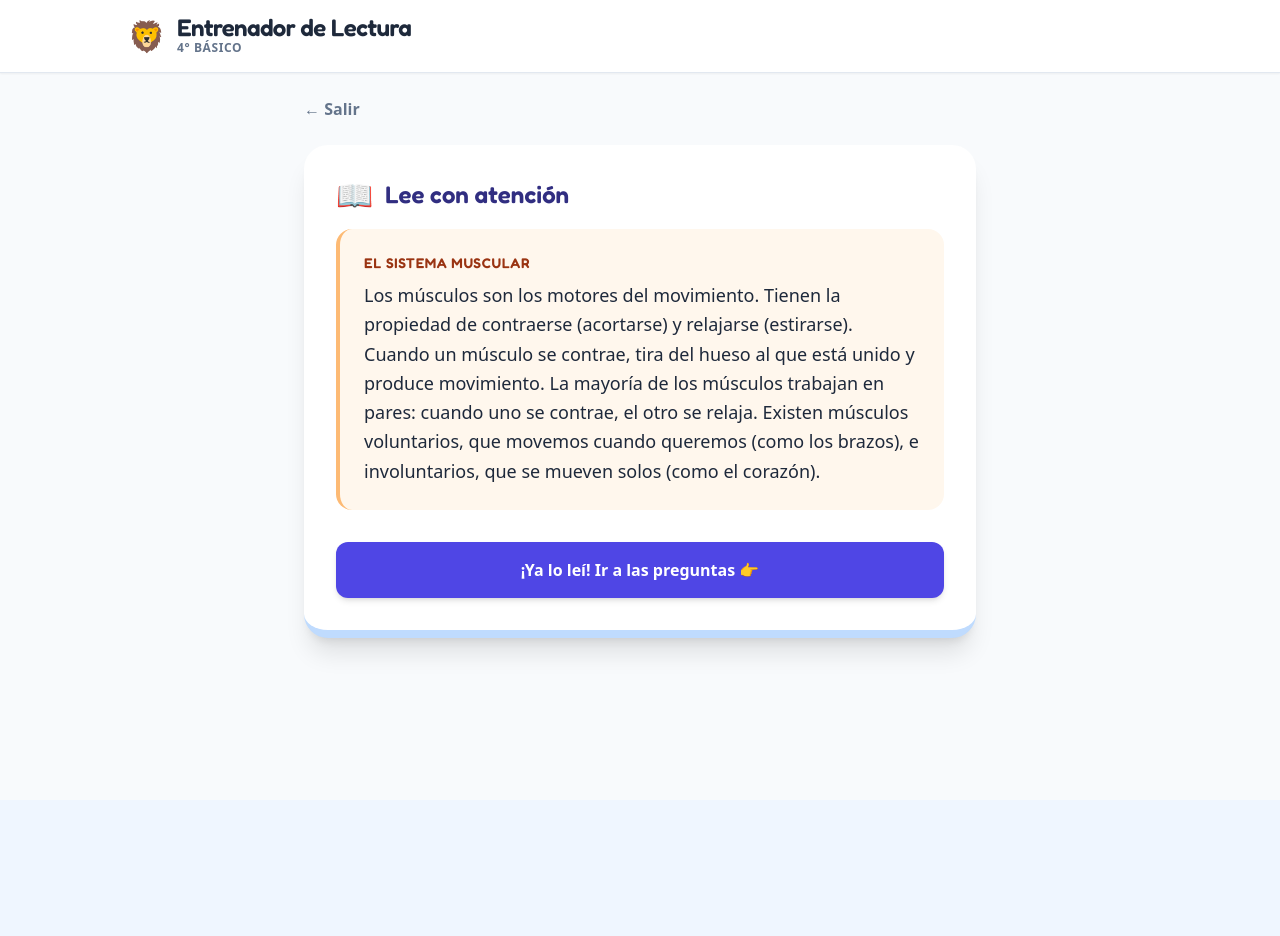
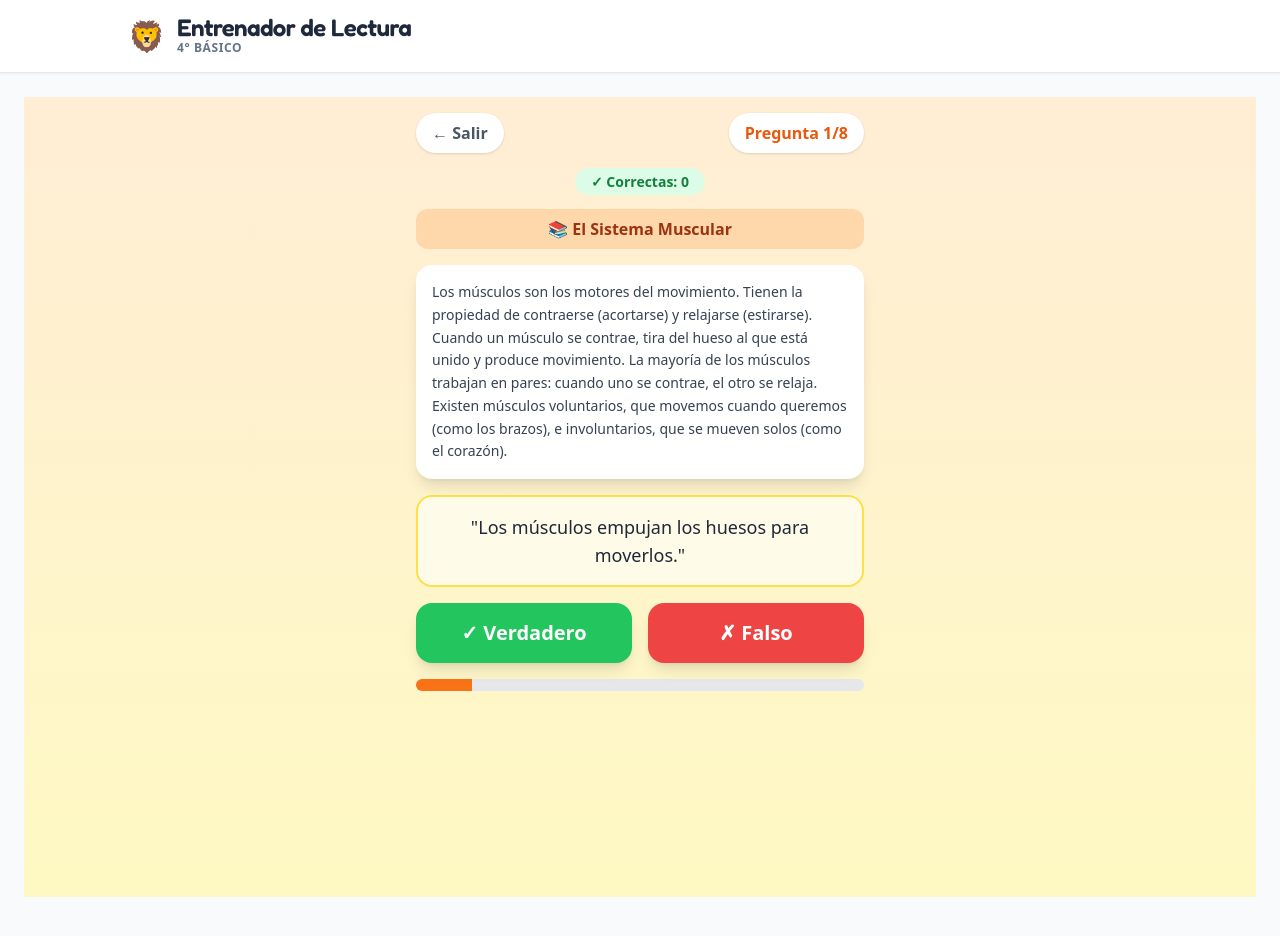
Before and after one commit to cuevasarancibia/lenguaje_semestral, a React (Vite) app: page / in a window 1280 px wide. Both pictures are taken after a click on the button 989 px from the left and 349 px from the top of the page. Shown: the top 936 px of the page. Before the commit the page ends 800 px from the top, so only its background shows below. Built offline with nearby package versions, Linux system fonts and the light colour scheme.

Commit message:
Refactor TrueFalseGame component with new features

```diff
--- a/components/TrueFalseGame.tsx
+++ b/components/TrueFalseGame.tsx
@@ -1,165 +1,382 @@
-import React, { useState } from 'react';
+import React, { useState, useEffect } from 'react';
 import { rapidRoundSets } from '../data';
+import { RapidRoundQuestion } from '../types';
 
 interface TrueFalseGameProps {
   onBack: () => void;
 }
 
-type GamePhase = 'reading' | 'questioning' | 'finished';
+interface LeaderboardEntry {
+  name: string;
+  score: number;
+  total: number;
+  percentage: number;
+  date: string;
+}
+
+// Función para mezclar array (Fisher-Yates shuffle)
+const shuffleArray = <T,>(array: T[]): T[] => {
+  const shuffled = [...array];
+  for (let i = shuffled.length - 1; i > 0; i--) {
+    const j = Math.floor(Math.random() * (i + 1));
+    [shuffled[i], shuffled[j]] = [shuffled[j], shuffled[i]];
+  }
+  return shuffled;
+};
+
+// Función para generar una partida aleatoria
+const generateRandomGame = () => {
+  // Mezclar todos los sets y tomar 2
+  const shuffledSets = shuffleArray(rapidRoundSets);
+  const selectedSets = shuffledSets.slice(0, 2);
+
+  // De cada set, tomar 4 preguntas aleatorias
+  const questions: { question: RapidRoundQuestion; setTitle: string; setText: string }[] = [];
+
+  selectedSets.forEach(set => {
+    const shuffledQuestions = shuffleArray(set.questions);
+    const selected = shuffledQuestions.slice(0, 4);
+    selected.forEach(q => {
+      questions.push({
+        question: q,
+        setTitle: set.title,
+        setText: set.text
+      });
+    });
+  });
+
+  return {
+    questions,
+    setTitles: selectedSets.map(s => s.title)
+  };
+};
+
+// Funciones para manejar el leaderboard en localStorage
+const getLeaderboard = (): LeaderboardEntry[] => {
+  try {
+    const stored = localStorage.getItem('aventura-leaderboard');
+    return stored ? JSON.parse(stored) : [];
+  } catch {
+    return [];
+  }
+};
+
+const saveToLeaderboard = (entry: LeaderboardEntry) => {
+  const leaderboard = getLeaderboard();
+  leaderboard.push(entry);
+  // Ordenar por porcentaje (descendente) y luego por puntaje
+  leaderboard.sort((a, b) => {
+    if (b.percentage !== a.percentage) return b.percentage - a.percentage;
+    return b.score - a.score;
+  });
+  // Mantener solo top 10
+  const top10 = leaderboard.slice(0, 10);
+  localStorage.setItem('aventura-leaderboard', JSON.stringify(top10));
+  return top10;
+};
 
 export const TrueFalseGame: React.FC<TrueFalseGameProps> = ({ onBack }) => {
-  const [currentSetIndex, setCurrentSetIndex] = useState(0);
-  const [currentQuestionIndex, setCurrentQuestionIndex] = useState(0);
-  const [phase, setPhase] = useState<GamePhase>('reading');
+  // Estado del juego
+  const [gameData, setGameData] = useState(() => generateRandomGame());
+  const [currentIndex, setCurrentIndex] = useState(0);
   const [score, setScore] = useState(0);
-  const [feedback, setFeedback] = useState<'correct' | 'incorrect' | null>(null);
+  const [showFeedback, setShowFeedback] = useState(false);
+  const [lastAnswer, setLastAnswer] = useState<boolean | null>(null);
+  const [gameFinished, setGameFinished] = useState(false);
 
-  const currentSet = rapidRoundSets[currentSetIndex];
-  const currentQuestion = currentSet.questions[currentQuestionIndex];
+  // Estado del leaderboard
+  const [showNameInput, setShowNameInput] = useState(false);
+  const [playerName, setPlayerName] = useState('');
+  const [leaderboard, setLeaderboard] = useState<LeaderboardEntry[]>([]);
+  const [scoreSaved, setScoreSaved] = useState(false);
 
-  // Total questions calculation
-  const totalQuestions = rapidRoundSets.reduce((acc, set) => acc + set.questions.length, 0);
-  const currentGlobalQuestion = rapidRoundSets.slice(0, currentSetIndex).reduce((acc, set) => acc + set.questions.length, 0) + currentQuestionIndex + 1;
+  // Cargar leaderboard al iniciar
+  useEffect(() => {
+    setLeaderboard(getLeaderboard());
+  }, []);
 
-  const handleStartQuestions = () => {
-    setPhase('questioning');
+  const currentQuestion = gameData.questions[currentIndex];
+  const totalQuestions = gameData.questions.length;
+  const percentage = Math.round((score / totalQuestions) * 100);
+
+  const handleAnswer = (answer: boolean) => {
+    const isCorrect = answer === currentQuestion.question.isTrue;
+    setLastAnswer(answer);
+    setShowFeedback(true);
+
+    if (isCorrect) {
+      setScore(prev => prev + 1);
+    }
   };
 
-  const handleAnswer = (answer: boolean) => {
-    if (feedback !== null) return; // Prevent double clicks
+  const handleNext = () => {
+    setShowFeedback(false);
+    setLastAnswer(null);
 
-    const isCorrect = answer === currentQuestion.isTrue;
-    if (isCorrect) setScore(s => s + 1);
-
-    setFeedback(isCorrect ? 'correct' : 'incorrect');
-
-    setTimeout(() => {
-      setFeedback(null);
-      // Check if there are more questions in this set
-      if (currentQuestionIndex < currentSet.questions.length - 1) {
-        setCurrentQuestionIndex(prev => prev + 1);
+    if (currentIndex + 1 >= totalQuestions) {
+      setGameFinished(true);
     } else {
-        // End of this set
-        if (currentSetIndex < rapidRoundSets.length - 1) {
-          // Move to next set
-          setCurrentSetIndex(prev => prev + 1);
-          setCurrentQuestionIndex(0);
-          setPhase('reading');
-        } else {
-          // End of game
-          setPhase('finished');
+      setCurrentIndex(prev => prev + 1);
     }
-      }
-    }, 2000);
   };
 
-  if (phase === 'finished') {
+  const handleSaveScore = () => {
+    if (playerName.length !== 5) return;
+
+    const entry: LeaderboardEntry = {
+      name: playerName.toUpperCase(),
+      score,
+      total: totalQuestions,
+      percentage,
+      date: new Date().toLocaleDateString('es-CL')
+    };
+
+    const updatedLeaderboard = saveToLeaderboard(entry);
+    setLeaderboard(updatedLeaderboard);
+    setScoreSaved(true);
+    setShowNameInput(false);
+  };
+
+  const handlePlayAgain = () => {
+    // Generar nueva partida completamente aleatoria
+    setGameData(generateRandomGame());
+    setCurrentIndex(0);
+    setScore(0);
+    setShowFeedback(false);
+    setLastAnswer(null);
+    setGameFinished(false);
+    setShowNameInput(false);
+    setPlayerName('');
+    setScoreSaved(false);
+  };
+
+  // Pantalla de fin de juego
+  if (gameFinished) {
+    const emoji = percentage >= 80 ? '🏆' : percentage >= 60 ? '⭐' : percentage >= 40 ? '💪' : '📚';
+    const message = percentage >= 80 ? '¡Excelente!' : percentage >= 60 ? '¡Muy bien!' : percentage >= 40 ? '¡Buen esfuerzo!' : '¡Sigue practicando!';
+
     return (
-      <div className="text-center bg-white p-10 rounded-3xl shadow-lg max-w-lg mx-auto animate-pop-in border-4 border-blue-100">
-        <h2 className="text-4xl font-bold text-slate-800 mb-4">¡Ronda Terminada!</h2>
-        <div className="text-6xl mb-6">🏁</div>
-        <p className="text-2xl text-slate-600 mb-8">
-          Tu puntaje: <span className="font-bold text-blue-600">{score}</span> de {totalQuestions}
+      <div className="min-h-screen bg-gradient-to-b from-orange-100 to-yellow-100 p-4">
+        <div className="max-w-md mx-auto">
+          {/* Resultado */}
+          <div className="bg-white rounded-2xl shadow-lg p-6 mb-4 text-center">
+            <div className="text-6xl mb-4">{emoji}</div>
+            <h2 className="text-2xl font-bold text-orange-600 mb-2">{message}</h2>
+            <p className="text-xl mb-2">
+              Obtuviste <span className="font-bold text-green-600">{score}</span> de {totalQuestions}
             </p>
-        <div className="flex gap-4 justify-center">
-          <button onClick={onBack} className="bg-slate-200 text-slate-700 px-6 py-3 rounded-full font-bold hover:bg-slate-300">Volver al Menú</button>
+            <p className="text-3xl font-bold text-orange-500 mb-4">{percentage}%</p>
+
+            <p className="text-sm text-gray-500 mb-4">
+              Temas: {gameData.setTitles.join(' y ')}
+            </p>
+
+            {/* Botón para guardar puntaje */}
+            {!scoreSaved && !showNameInput && (
+              <button
+                onClick={() => setShowNameInput(true)}
+                className="w-full bg-yellow-500 hover:bg-yellow-600 text-white font-bold py-3 px-6 rounded-xl mb-3 transition-all"
+              >
+                📝 Guardar mi puntaje
+              </button>
+            )}
+
+            {/* Input para nombre */}
+            {showNameInput && (
+              <div className="bg-yellow-50 rounded-xl p-4 mb-4">
+                <p className="text-sm text-gray-600 mb-2">Escribe tu nombre (5 letras):</p>
+                <input
+                  type="text"
+                  value={playerName}
+                  onChange={(e) => {
+                    const value = e.target.value.replace(/[^a-zA-Z]/g, '').slice(0, 5);
+                    setPlayerName(value);
+                  }}
+                  placeholder="ABCDE"
+                  className="w-full text-center text-2xl font-bold tracking-widest border-2 border-yellow-400 rounded-lg p-2 mb-3 uppercase"
+                  maxLength={5}
+                  autoFocus
+                />
+                <div className="flex gap-2">
+                  <button
+                    onClick={() => setShowNameInput(false)}
+                    className="flex-1 bg-gray-300 hover:bg-gray-400 text-gray-700 font-bold py-2 px-4 rounded-lg"
+                  >
+                    Cancelar
+                  </button>
+                  <button
+                    onClick={handleSaveScore}
+                    disabled={playerName.length !== 5}
+                    className={`flex-1 font-bold py-2 px-4 rounded-lg ${
+                      playerName.length === 5
+                        ? 'bg-green-500 hover:bg-green-600 text-white'
+                        : 'bg-gray-200 text-gray-400 cursor-not-allowed'
+                    }`}
+                  >
+                    Guardar
+                  </button>
+                </div>
+              </div>
+            )}
+
+            {scoreSaved && (
+              <div className="bg-green-100 text-green-700 rounded-xl p-3 mb-4">
+                ✅ ¡Puntaje guardado!
+              </div>
+            )}
+
+            {/* Botones de acción */}
+            <button
+              onClick={handlePlayAgain}
+              className="w-full bg-orange-500 hover:bg-orange-600 text-white font-bold py-3 px-6 rounded-xl mb-3 transition-all"
+            >
+              🎲 Nueva Partida
+            </button>
+
+            <button
+              onClick={onBack}
+              className="w-full bg-gray-200 hover:bg-gray-300 text-gray-700 font-bold py-3 px-6 rounded-xl transition-all"
+            >
+              🏠 Volver al Menú
+            </button>
+          </div>
+
+          {/* Leaderboard */}
+          <div className="bg-white rounded-2xl shadow-lg p-4">
+            <h3 className="text-xl font-bold text-center text-orange-600 mb-3">
+              🏆 Top 10 Mejores
+            </h3>
+
+            {leaderboard.length === 0 ? (
+              <p className="text-center text-gray-500 py-4">
+                ¡Sé el primero en aparecer aquí!
+              </p>
+            ) : (
+              <div className="space-y-2">
+                {leaderboard.map((entry, index) => (
+                  <div
+                    key={index}
+                    className={`flex items-center justify-between p-2 rounded-lg ${
+                      index === 0 ? 'bg-yellow-100' :
+                      index === 1 ? 'bg-gray-100' :
+                      index === 2 ? 'bg-orange-50' : 'bg-gray-50'
+                    }`}
+                  >
+                    <div className="flex items-center gap-2">
+                      <span className="text-lg font-bold w-6">
+                        {index === 0 ? '🥇' : index === 1 ? '🥈' : index === 2 ? '🥉' : `${index + 1}.`}
+                      </span>
+                      <span className="font-mono font-bold">{entry.name}</span>
+                    </div>
+                    <div className="text-right">
+                      <span className="font-bold text-orange-600">{entry.percentage}%</span>
+                      <span className="text-xs text-gray-500 ml-1">({entry.score}/{entry.total})</span>
+                    </div>
+                  </div>
+                ))}
+              </div>
+            )}
+          </div>
         </div>
       </div>
     );
   }
 
+  // Pantalla de juego
   return (
-    <div className="max-w-2xl mx-auto">
-      <div className="flex justify-between items-center mb-6">
-        <button onClick={onBack} className="text-slate-500 font-bold hover:text-slate-700">
+    <div className="min-h-screen bg-gradient-to-b from-orange-100 to-yellow-100 p-4">
+      <div className="max-w-md mx-auto">
+        {/* Header */}
+        <div className="flex justify-between items-center mb-4">
+          <button
+            onClick={onBack}
+            className="bg-white hover:bg-gray-100 text-gray-600 font-bold py-2 px-4 rounded-full shadow transition-all"
+          >
             ← Salir
           </button>
-        {phase === 'questioning' && (
-          <div className="bg-blue-100 text-blue-700 px-4 py-1 rounded-full text-sm font-bold">
-            Pregunta {currentGlobalQuestion}/{totalQuestions}
+          <div className="bg-white rounded-full px-4 py-2 shadow">
+            <span className="font-bold text-orange-600">
+              Pregunta {currentIndex + 1}/{totalQuestions}
+            </span>
           </div>
+        </div>
+
+        {/* Puntaje actual */}
+        <div className="text-center mb-4">
+          <span className="bg-green-100 text-green-700 px-4 py-1 rounded-full text-sm font-bold">
+            ✓ Correctas: {score}
+          </span>
+        </div>
+
+        {/* Tema actual */}
+        <div className="bg-orange-200 rounded-xl p-2 mb-4 text-center">
+          <span className="font-bold text-orange-800">📚 {currentQuestion.setTitle}</span>
+        </div>
+
+        {/* Texto del tema */}
+        <div className="bg-white rounded-2xl shadow-lg p-4 mb-4">
+          <p className="text-gray-700 leading-relaxed text-sm">
+            {currentQuestion.setText}
+          </p>
+        </div>
+
+        {/* Pregunta */}
+        <div className="bg-yellow-50 border-2 border-yellow-300 rounded-2xl p-4 mb-4">
+          <p className="text-lg font-medium text-gray-800 text-center">
+            "{currentQuestion.question.statement}"
+          </p>
+        </div>
+
+        {/* Botones de respuesta */}
+        {!showFeedback ? (
+          <div className="grid grid-cols-2 gap-4 mb-4">
+            <button
+              onClick={() => handleAnswer(true)}
+              className="bg-green-500 hover:bg-green-600 active:scale-95 text-white font-bold py-4 px-6 rounded-2xl shadow-lg transition-all text-xl"
+            >
+              ✓ Verdadero
+            </button>
+            <button
+              onClick={() => handleAnswer(false)}
+              className="bg-red-500 hover:bg-red-600 active:scale-95 text-white font-bold py-4 px-6 rounded-2xl shadow-lg transition-all text-xl"
+            >
+              ✗ Falso
+            </button>
+          </div>
+        ) : (
+          /* Feedback */
+          <div className={`rounded-2xl p-4 mb-4 ${
+            lastAnswer === currentQuestion.question.isTrue
+              ? 'bg-green-100 border-2 border-green-400'
+              : 'bg-red-100 border-2 border-red-400'
+          }`}>
+            <div className="text-center mb-2">
+              {lastAnswer === currentQuestion.question.isTrue ? (
+                <span className="text-2xl">🎉 ¡Correcto!</span>
+              ) : (
+                <span className="text-2xl">😅 Incorrecto</span>
               )}
             </div>
-
-      <div className="bg-white rounded-3xl shadow-xl overflow-hidden border-b-8 border-blue-200 relative min-h-[400px]">
-
-        {phase === 'reading' && (
-          <div className="p-8 animate-fade-in">
-            <div className="flex items-center gap-3 mb-4">
-              <span className="text-3xl">📖</span>
-              <h2 className="text-2xl font-bold text-indigo-900">Lee con atención</h2>
-            </div>
-            <div className="bg-orange-50 p-6 rounded-2xl border-l-4 border-orange-300 mb-8">
-              <h3 className="font-bold text-orange-800 mb-2 uppercase tracking-wider text-sm">{currentSet.title}</h3>
-              <p className="text-lg leading-relaxed text-slate-800 font-medium">
-                {currentSet.text}
+            <p className="text-sm text-gray-700 mb-3">
+              <strong>La respuesta es {currentQuestion.question.isTrue ? 'VERDADERO' : 'FALSO'}:</strong><br/>
+              {currentQuestion.question.explanation}
             </p>
-            </div>
             <button
-              onClick={handleStartQuestions}
-              className="w-full bg-indigo-600 hover:bg-indigo-700 text-white font-bold py-4 rounded-xl shadow-md transition-all transform hover:scale-[1.02]"
+              onClick={handleNext}
+              className="w-full bg-orange-500 hover:bg-orange-600 text-white font-bold py-3 px-6 rounded-xl transition-all"
             >
-              ¡Ya lo leí! Ir a las preguntas 👉
+              {currentIndex + 1 >= totalQuestions ? 'Ver Resultados →' : 'Siguiente →'}
             </button>
           </div>
         )}
 
-        {phase === 'questioning' && (
-          <>
-            {/* Progress Bar within set */}
-            <div className="h-2 bg-slate-100 w-full">
+        {/* Barra de progreso */}
+        <div className="bg-gray-200 rounded-full h-3 overflow-hidden">
           <div
-                className="h-full bg-blue-500 transition-all duration-300"
-                style={{ width: `${((currentGlobalQuestion) / totalQuestions) * 100}%` }}
-              ></div>
+            className="bg-orange-500 h-full transition-all duration-300"
+            style={{ width: `${((currentIndex + 1) / totalQuestions) * 100}%` }}
+          />
         </div>
-
-            <div className="p-10 text-center animate-slide-up">
-              <span className="text-sm font-bold text-slate-400 uppercase tracking-widest mb-4 block">Sobre: {currentSet.title}</span>
-              <h3 className="text-2xl md:text-3xl font-bold text-slate-800 mb-10 leading-snug">
-                {currentQuestion.statement}
-              </h3>
-
-              <div className="flex gap-4 md:gap-8 justify-center mb-6">
-                <button
-                  onClick={() => handleAnswer(true)}
-                  disabled={feedback !== null}
-                  className={`w-32 h-32 rounded-2xl text-2xl font-bold border-b-8 transition-all transform hover:scale-105 active:scale-95 flex flex-col items-center justify-center gap-2
-                    ${feedback ? 'opacity-50 cursor-not-allowed' : 'bg-green-100 border-green-300 text-green-600 hover:bg-green-200'}
-                  `}
-                >
-                  <span className="text-4xl">👍</span>
-                  Verdadero
-                </button>
-                <button
-                  onClick={() => handleAnswer(false)}
-                  disabled={feedback !== null}
-                  className={`w-32 h-32 rounded-2xl text-2xl font-bold border-b-8 transition-all transform hover:scale-105 active:scale-95 flex flex-col items-center justify-center gap-2
-                    ${feedback ? 'opacity-50 cursor-not-allowed' : 'bg-red-100 border-red-300 text-red-600 hover:bg-red-200'}
-                  `}
-                >
-                  <span className="text-4xl">👎</span>
-                  Falso
-                </button>
-              </div>
-
-              {/* Feedback Overlay */}
-              {feedback && (
-                <div className={`absolute inset-0 flex flex-col items-center justify-center bg-opacity-95 backdrop-blur-md animate-fade-in p-6 text-center z-10
-                  ${feedback === 'correct' ? 'bg-green-50/90' : 'bg-red-50/90'}
-                `}>
-                  <div className="text-6xl mb-4">{feedback === 'correct' ? '🎉' : '❌'}</div>
-                  <h4 className={`text-3xl font-bold mb-4 ${feedback === 'correct' ? 'text-green-700' : 'text-red-700'}`}>
-                    {feedback === 'correct' ? '¡Correcto!' : '¡Incorrecto!'}
-                  </h4>
-                  <div className="bg-white p-6 rounded-xl shadow-sm border border-slate-200 max-w-md">
-                    <p className="text-slate-600 font-medium text-lg">{currentQuestion.explanation}</p>
-                  </div>
-                </div>
-              )}
-            </div>
-          </>
-        )}
       </div>
     </div>
   );
```
Lines whose indentation alone changed are shown as unchanged.
